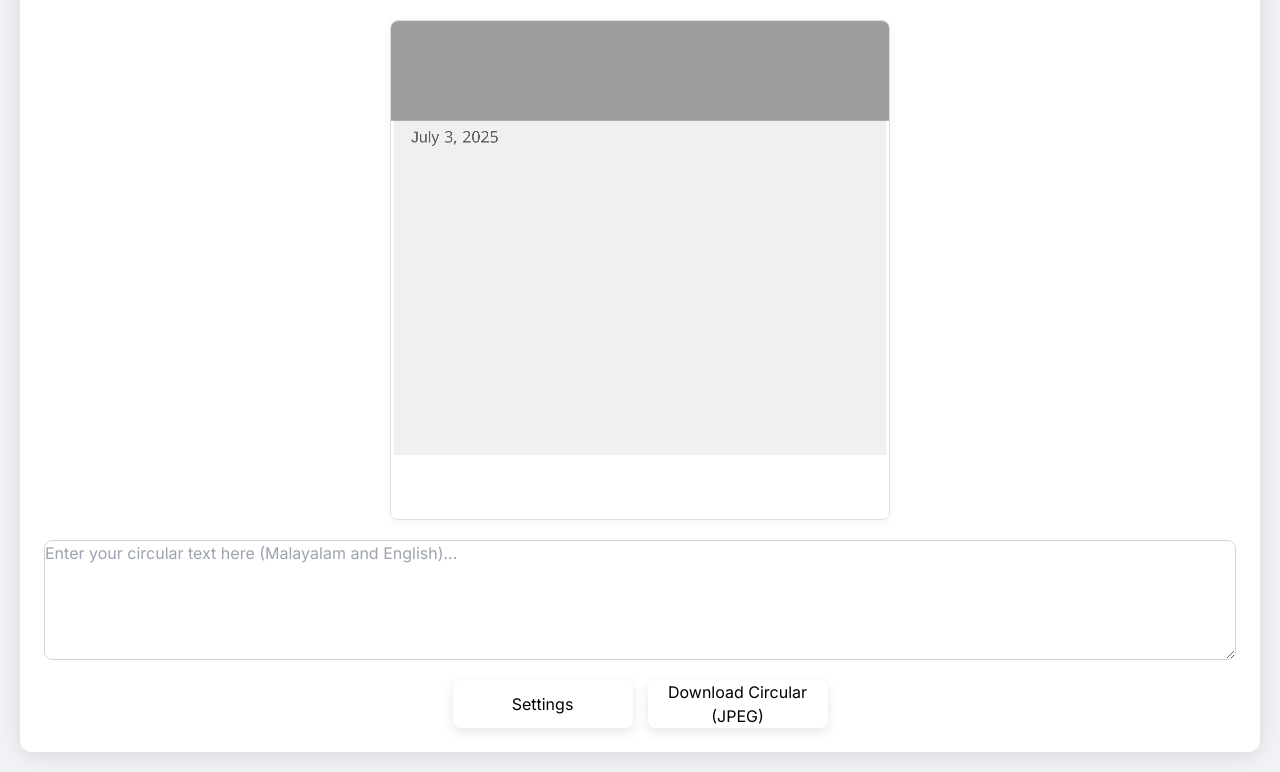
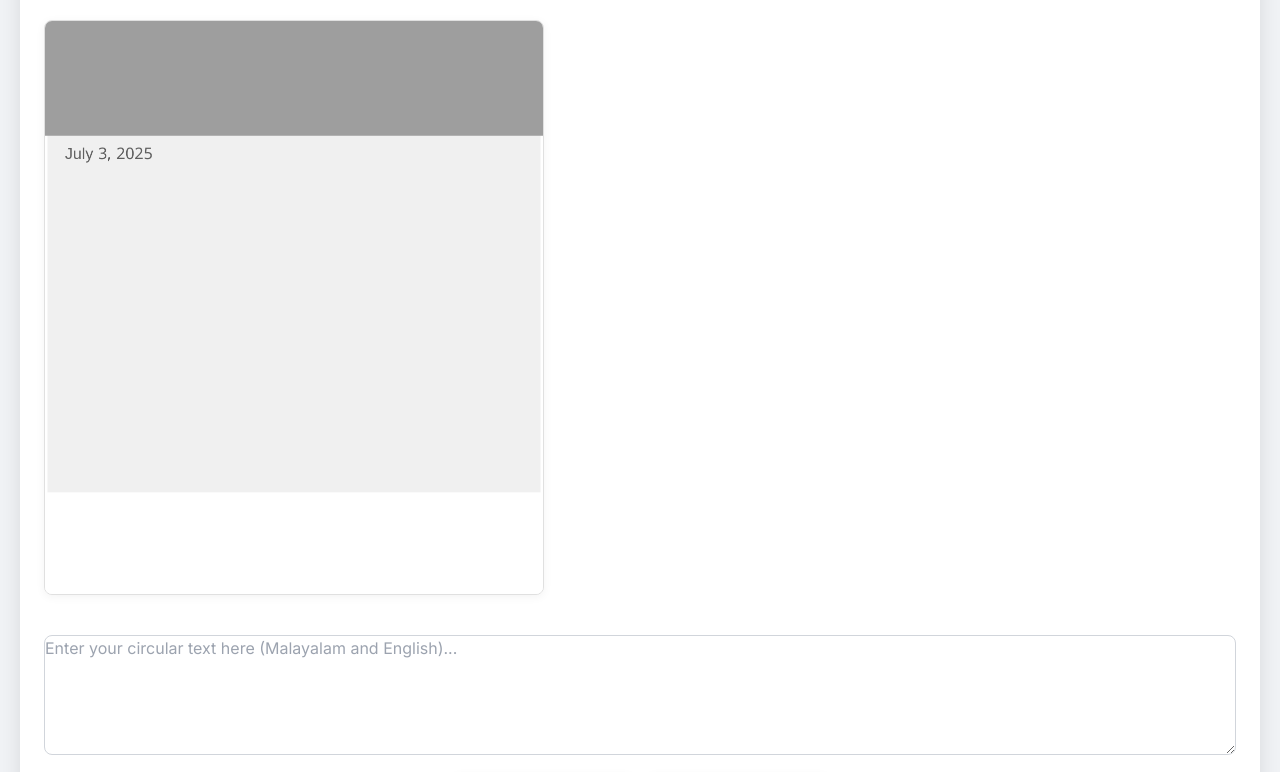
Before and after one commit to ffaseeeh/madrasathurahma, a plain HTML site: page index.html in a window 1280 px wide. Shown: the part 96-868 px from the top of the page. Drawn offline with nearby package versions, Linux system fonts and the light colour scheme; a web font is replaced by a local one.

Commit message:
Update index.html

```diff
--- a/index.html
+++ b/index.html
@@ -6,7 +6,7 @@
     <title>Madrasa Circular Maker</title>
     <script src="https://cdn.tailwindcss.com"></script>
     <!-- Google Fonts for Inter and multiple Malayalam fonts -->
-    <link href="https://fonts.googleapis.com/css2?family=Inter:wght@400;600&family=Noto+Sans+Malayalam:wght@400;700&family=Manjari:wght@400;700&family=Gayathri:wght@400;700&family=AnjaliOldLipi:wght@400&display=swap" rel="stylesheet">
+    <link href="https://fonts.googleapis.com/css2?family=Inter:wght@400;600&family=Noto+Sans+Malayalam:wght@400;700&family=Manjari:wght@400;700&family=Gayathri:wght@400;700&family=AnjaliOldLipi:wght@400&family=Baloo+Chettan+2:wght@400;700&display=swap" rel="stylesheet">
     <style>
         body {
             font-family: 'Inter', sans-serif;
@@ -29,7 +29,8 @@
             display: flex;
             flex-direction: column;
             gap: 20px;
-            align-items: center;
+            /* CHANGED: Align items to the top */
+            align-items: flex-start; /* Aligns canvas, textarea, and buttons to the top */
         }
         canvas {
             border: 1px solid #e0e0e0;
@@ -39,7 +40,8 @@
             width: 100%; /* Make canvas responsive */
             height: auto; /* Maintain aspect ratio */
             max-width: 500px; /* Ensure it stays square on larger screens */
-            max-height: 500px;
+            max-height: 575px; /* Adjusted max height to maintain aspect ratio with new canvas size */
+            margin-bottom: 20px; /* Add some space below canvas */
         }
         textarea {
             width: 100%;
@@ -51,6 +53,7 @@
             min-height: 120px;
             resize: vertical;
             font-family: 'Inter', sans-serif; /* Ensure Inter font for textarea */
+            margin-bottom: 20px; /* Add space below textarea */
         }
         button {
             background-color: #2563eb;
@@ -175,7 +178,7 @@
         <h1 class="text-2xl md:text-3xl font-bold text-gray-800 mb-4 text-center">Madrasa Circular Creator</h1>
 
         <!-- Canvas for image generation -->
-        <canvas id="circularCanvas" width="1500" height="1500"></canvas>
+        <canvas id="circularCanvas" width="1000" height="1150"></canvas>
 
         <!-- Text input area -->
         <textarea id="circularText" placeholder="Enter your circular text here (Malayalam and English)..." class="focus:outline-none focus:ring-2 focus:ring-blue-500"></textarea>
@@ -197,7 +200,8 @@
 
             <label for="fontFamily">Font Family:</label>
             <select id="fontFamily" class="rounded-lg focus:outline-none focus:ring-2 focus:ring-blue-500">
-                <option value="Noto Sans Malayalam, sans-serif">Noto Sans Malayalam</option>
+                <option value="Noto Sans Malayalam, sans-serif" selected>Noto Sans Malayalam</option> <!-- Set as default -->
+                <option value="Baloo Chettan 2, cursive">Baloo Chettan 2</option>
                 <option value="Inter, sans-serif">Inter</option>
                 <option value="Manjari, sans-serif">Manjari</option>
                 <option value="Gayathri, sans-serif">Gayathri</option>
@@ -229,35 +233,35 @@
 
         const headerImage = new Image();
         headerImage.crossOrigin = 'anonymous'; // Important for CORS to allow toDataURL
-        headerImage.src = 'https://i.postimg.cc/63T9j5Mh/feerecieptheader1.png'; // Updated header image URL
+        headerImage.src = 'https://i.postimg.cc/63T9j5Mh/feerecieptheader1.png';
 
         const watermarkImage = new Image();
         watermarkImage.crossOrigin = 'anonymous'; // Also important for CORS
-        watermarkImage.src = 'https://i.postimg.cc/mkRw4jrq/Madrasathu-Rahma-LOGO-01.png'; // Corrected typo here
+        watermarkImage.src = 'https://i.postimg.cc/mkRw4jrq/Madrasathu-Rahma-LOGO-01.png';
 
-        // Canvas dimensions - Increased resolution for download
-        const CANVAS_SIZE = 1500;
-        const BASE_CANVAS_SIZE = 500; // Original canvas size for font scaling reference for preview
-        canvas.width = CANVAS_SIZE;
-        canvas.height = CANVAS_SIZE;
+        // Canvas dimensions - Changed to 1000px width, 1150px height
+        const CANVAS_WIDTH = 1000;
+        const CANVAS_HEIGHT = 1150;
+        const BASE_RESOLUTION_REFERENCE = 500; // Original canvas size for scaling reference
+        canvas.width = CANVAS_WIDTH;
+        canvas.height = CANVAS_HEIGHT;
 
         const HEADER_MAX_HEIGHT_PERCENT = 0.20;
         const TEXT_MARGIN_PERCENT = 0.04;
-        const LINE_HEIGHT_MULTIPLIER = 1.4;
-        const PARAGRAPH_SPACING_MULTIPLIER = 0.6;
-        const WATERMARK_OPACITY = 0.15; // 15% opacity for the watermark
-        const WATERMARK_SIZE_PERCENT = 0.99; // Watermark takes 60% of canvas width
-        const DATE_FONT_SIZE_BASE = 16; // Base font size for the date (unscaled)
-        const DATE_SPACING_BELOW_HEADER = 10; // Spacing between header and date
+        const LINE_HEIGHT_MULTIPLIER = 1.15;
+        const PARAGRAPH_SPACING_MULTIPLIER = 0.3;
+        const WATERMARK_OPACITY = 0.15;
+        const WATERMARK_SIZE_PERCENT = 0.99;
+        const DATE_FONT_SIZE_BASE = 16;
+        const DATE_SPACING_BELOW_HEADER = 10;
 
         let headerLoaded = false;
         let watermarkLoaded = false;
-        // currentFontSize stores the UNscaled value from the slider (e.g., 24px)
         let currentFontSize = parseInt(fontSizeInput.value);
         let currentFontFamily = fontFamilySelect.value;
 
-        // Minimum font size, scaled for the high-resolution canvas
-        const MIN_SCALED_FONT_SIZE = 12 * (CANVAS_SIZE / BASE_CANVAS_SIZE); // 12px at base resolution
+        // Minimum font size, scaled for the new canvas width
+        const MIN_SCALED_FONT_SIZE = 12 * (CANVAS_WIDTH / BASE_RESOLUTION_REFERENCE);
 
         // --- Event Listeners ---
         headerImage.onload = () => {
@@ -281,7 +285,6 @@
             console.error("Failed to load watermark image from URL: " + watermarkImage.src);
             showMessage("Error: Could not load watermark image. Please check the URL or try again later.", true);
             watermarkLoaded = false;
-            // No need to redraw if it fails, it will just not show
         };
 
 
@@ -302,14 +305,14 @@
         });
 
         fontSizeInput.addEventListener('input', (event) => {
-            currentFontSize = parseInt(event.target.value); // Store unscaled value
-            fontSizeValueSpan.textContent = currentFontSize; // Display unscaled value on UI
+            currentFontSize = parseInt(event.target.value);
+            fontSizeValueSpan.textContent = currentFontSize;
             drawCircular();
         });
 
         // --- Helper function to get word-wrapped lines for a paragraph ---
         function getWrappedLines(text, font, maxWidth) {
-            ctx.font = font; // Set font for measurement
+            ctx.font = font;
             const words = text.split(' ');
             let lines = [];
             let currentLine = '';
@@ -323,24 +326,24 @@
                     currentLine = testLine;
                 }
             }
-            lines.push(currentLine.trim()); // Add the last line
+            lines.push(currentLine.trim());
             return lines;
         }
 
         // --- Drawing Function ---
         function drawCircular() {
-            ctx.clearRect(0, 0, canvas.width, canvas.height); // Clear entire canvas
+            ctx.clearRect(0, 0, CANVAS_WIDTH, CANVAS_HEIGHT);
             ctx.fillStyle = '#FFFFFF';
-            ctx.fillRect(0, 0, canvas.width, canvas.height); // Draw white background
+            ctx.fillRect(0, 0, CANVAS_WIDTH, CANVAS_HEIGHT);
 
-            let headerBottomY = 0; // Tracks the bottom edge of the header area
+            let headerBottomY = 0;
 
             if (headerLoaded) {
                 const headerAspectRatio = headerImage.width / headerImage.height;
-                const targetWidth = CANVAS_SIZE;
+                const targetWidth = CANVAS_WIDTH;
                 let targetHeight = targetWidth / headerAspectRatio;
 
-                const maxAllowedHeaderDisplayHeight = CANVAS_SIZE * HEADER_MAX_HEIGHT_PERCENT;
+                const maxAllowedHeaderDisplayHeight = CANVAS_HEIGHT * HEADER_MAX_HEIGHT_PERCENT;
 
                 let sx = 0;
                 let sy = 0;
@@ -362,11 +365,11 @@
                 headerBottomY = dHeight;
             } else {
                 ctx.fillStyle = '#666';
-                ctx.font = `${40 * (CANVAS_SIZE / BASE_CANVAS_SIZE)}px ${currentFontFamily}`;
+                ctx.font = `${40 * (CANVAS_WIDTH / BASE_RESOLUTION_REFERENCE)}px ${currentFontFamily}`;
                 ctx.textAlign = 'center';
-                ctx.fillText('Header Image Not Loaded', CANVAS_SIZE / 2, CANVAS_SIZE * 0.06);
-                ctx.fillText('Please ensure the URL is correct and accessible.', CANVAS_SIZE / 2, CANVAS_SIZE * 0.1);
-                headerBottomY = CANVAS_SIZE * 0.14;
+                ctx.fillText('Header Image Not Loaded', CANVAS_WIDTH / 2, CANVAS_HEIGHT * 0.06);
+                ctx.fillText('Please ensure the URL is correct and accessible.', CANVAS_WIDTH / 2, CANVAS_HEIGHT * 0.1);
+                headerBottomY = CANVAS_HEIGHT * 0.14;
             }
 
             // --- Draw Date ---
@@ -374,16 +377,17 @@
             const dateOptions = { year: 'numeric', month: 'long', day: 'numeric' };
             const formattedDate = today.toLocaleDateString('en-US', dateOptions);
 
-            const scaledDateFontSize = DATE_FONT_SIZE_BASE * (CANVAS_SIZE / BASE_CANVAS_SIZE);
-            ctx.fillStyle = '#555555'; // Slightly lighter gray for date
+            const scaledDateFontSize = DATE_FONT_SIZE_BASE * (CANVAS_WIDTH / BASE_RESOLUTION_REFERENCE);
+            ctx.fillStyle = '#555555';
             ctx.textAlign = 'left';
             ctx.font = `${scaledDateFontSize}px ${currentFontFamily}`;
 
-            const dateX = CANVAS_SIZE * TEXT_MARGIN_PERCENT;
-            const dateY = headerBottomY + (DATE_SPACING_BELOW_HEADER * (CANVAS_SIZE / BASE_CANVAS_SIZE)) + (scaledDateFontSize * 0.75);
+            const dateX = CANVAS_WIDTH * TEXT_MARGIN_PERCENT;
+            const dateY = headerBottomY + (DATE_SPACING_BELOW_HEADER * (CANVAS_HEIGHT / BASE_RESOLUTION_REFERENCE)) + (scaledDateFontSize * 0.75);
 
             ctx.fillText(formattedDate, dateX, dateY);
-            let contentStartAfterDate = dateY + (scaledDateFontSize * 0.25) + (CANVAS_SIZE * TEXT_MARGIN_PERCENT);
+            // This is the Y-coordinate where the main text should start, considering header, date, and top margin
+            let contentStartAfterDate = dateY + (scaledDateFontSize * 0.25) + (CANVAS_HEIGHT * TEXT_MARGIN_PERCENT);
 
             // --- Draw Watermark ---
             if (watermarkLoaded) {
@@ -391,24 +395,24 @@
                 ctx.globalAlpha = WATERMARK_OPACITY;
 
                 const watermarkAspectRatio = watermarkImage.width / watermarkImage.height;
-                let watermarkDrawWidth = CANVAS_SIZE * WATERMARK_SIZE_PERCENT;
+                let watermarkDrawWidth = CANVAS_WIDTH * WATERMARK_SIZE_PERCENT;
                 let watermarkDrawHeight = watermarkDrawWidth / watermarkAspectRatio;
 
-                if (watermarkDrawHeight > CANVAS_SIZE) {
-                    watermarkDrawHeight = CANVAS_SIZE;
+                if (watermarkDrawHeight > CANVAS_HEIGHT) {
+                    watermarkDrawHeight = CANVAS_HEIGHT;
                     watermarkDrawWidth = watermarkDrawHeight * watermarkAspectRatio;
                 }
 
-                const watermarkX = (CANVAS_SIZE - watermarkDrawWidth) / 2;
-                const watermarkY = (CANVAS_SIZE - watermarkDrawHeight) / 2;
+                const watermarkX = (CANVAS_WIDTH - watermarkDrawWidth) / 2;
+                const watermarkY = (CANVAS_HEIGHT - watermarkDrawHeight) / 2;
 
                 ctx.drawImage(watermarkImage, watermarkX, watermarkY, watermarkDrawWidth, watermarkDrawHeight);
                 ctx.restore();
             } else {
                  ctx.fillStyle = '#999';
-                 ctx.font = `${20 * (CANVAS_SIZE / BASE_CANVAS_SIZE)}px ${currentFontFamily}`;
+                 ctx.font = `${20 * (CANVAS_WIDTH / BASE_RESOLUTION_REFERENCE)}px ${currentFontFamily}`;
                  ctx.textAlign = 'center';
-                 ctx.fillText('Watermark Not Loaded', CANVAS_SIZE / 2, CANVAS_SIZE * 0.5);
+                 ctx.fillText('Watermark Not Loaded', CANVAS_WIDTH / 2, CANVAS_HEIGHT * 0.5);
             }
 
 
@@ -419,10 +423,10 @@
             ctx.fillStyle = '#333333';
             ctx.textAlign = 'left';
 
-            const textX = CANVAS_SIZE * TEXT_MARGIN_PERCENT;
-            const maxWidth = CANVAS_SIZE - (CANVAS_SIZE * TEXT_MARGIN_PERCENT * 2);
+            const textX = CANVAS_WIDTH * TEXT_MARGIN_PERCENT;
+            const maxWidth = CANVAS_WIDTH - (CANVAS_WIDTH * TEXT_MARGIN_PERCENT * 2);
 
-            let scaledSelectedFontSize = currentFontSize * (CANVAS_SIZE / BASE_CANVAS_SIZE);
+            let scaledSelectedFontSize = currentFontSize * (CANVAS_WIDTH / BASE_RESOLUTION_REFERENCE);
             console.log(`[drawCircular] Slider Value (unscaled): ${currentFontSize}px, Scaled for Canvas: ${scaledSelectedFontSize}px`);
 
             let estimatedTotalContentHeight = 0;
@@ -442,7 +446,8 @@
                 }
             }
 
-            const availableVerticalSpaceForText = CANVAS_SIZE - (contentStartAfterDate + (CANVAS_SIZE * TEXT_MARGIN_PERCENT));
+            // The available space for text is from contentStartAfterDate to the bottom margin
+            const availableVerticalSpaceForText = CANVAS_HEIGHT - (contentStartAfterDate + (CANVAS_HEIGHT * TEXT_MARGIN_PERCENT));
 
             let actualFontSizeToDraw = scaledSelectedFontSize;
             let fontClamped = false;
@@ -457,7 +462,7 @@
 
             console.log(`[drawCircular] Estimated Total Height: ${estimatedTotalContentHeight}px, Available Space: ${availableVerticalSpaceForText}px, Final Font Size for Drawing: ${actualFontSizeToDraw}px`);
             if (fontClamped) {
-                showMessage(`Text too long, font size reduced to minimum (${Math.round(MIN_SCALED_FONT_SIZE / (CANVAS_SIZE / BASE_CANVAS_SIZE))}px) to fit.`, true);
+                showMessage(`Text too long, font size reduced to minimum (${Math.round(MIN_SCALED_FONT_SIZE / (CANVAS_WIDTH / BASE_RESOLUTION_REFERENCE))}px) to fit.`, true);
             } else {
                 showMessage("Circular updated!", false);
             }
@@ -487,10 +492,19 @@
                 }
             }
 
-            let textBlockStartY = contentStartAfterDate + ((availableVerticalSpaceForText - currentContentTotalHeight) / 2);
+            // Set textBlockStartY directly to contentStartAfterDate for top alignment
+            let textBlockStartY = contentStartAfterDate;
+
+            // Ensure it doesn't go below the calculated available space if text is short
+            // (This check is less critical for top alignment but good for robustness)
+            if (textBlockStartY + currentContentTotalHeight > CANVAS_HEIGHT - (CANVAS_HEIGHT * TEXT_MARGIN_PERCENT)) {
+                textBlockStartY = CANVAS_HEIGHT - (CANVAS_HEIGHT * TEXT_MARGIN_PERCENT) - currentContentTotalHeight;
+            }
+            // Ensure it doesn't go above the contentStartAfterDate
             if (textBlockStartY < contentStartAfterDate) {
                 textBlockStartY = contentStartAfterDate;
             }
+
 
             let currentDrawingY = textBlockStartY + actualFontSizeToDraw * 0.75;
 
```
